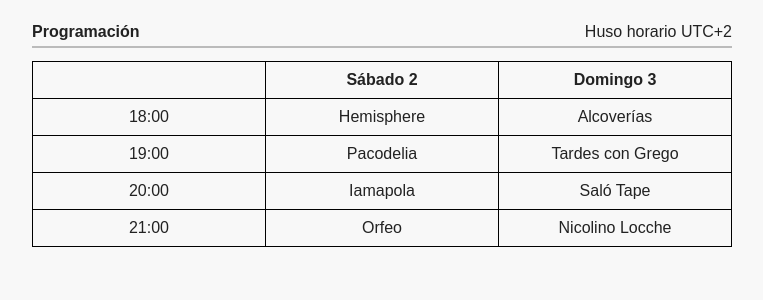
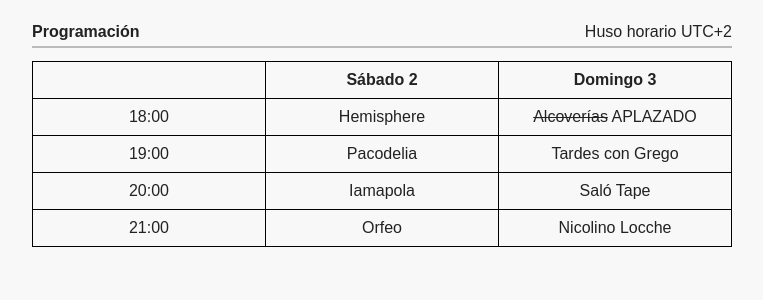
Before and after one commit to haztecaso/radio-klein, a Jekyll site: the page built from fm.html, in a window 1280 px wide. Shown: the part 205-505 px from the top of the page, without its empty margins (258-1021 px from the left). Built offline with Jekyll 4.4.1, drawn with Linux system fonts in a browser that asks for light colours.

Commit message:
Automated commit

```diff
--- a/fm.html
+++ b/fm.html
@@ -31,7 +31,7 @@ title: FM
 				  <tr>
 					      <td>18:00</td>
 					          <td>Hemisphere<br></td>
-						      <td>Alcoverías<br></td>
+						      <td><strike>Alcoverías</strike> APLAZADO<br></td>
 						        </tr>
 							  <tr>
 								      <td>19:00</td>
```
